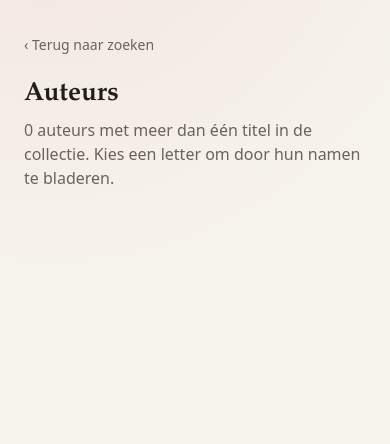
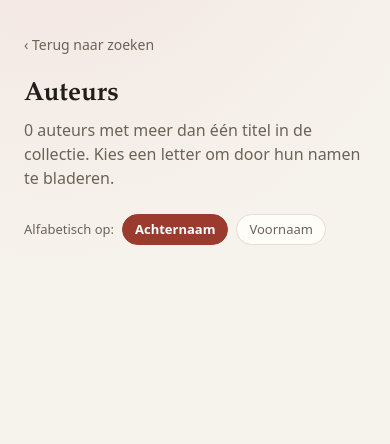
Before and after one commit to h11t-labs/online-bibliotheek-catalogus, a FastAPI app: page /authors in a window 390 px wide. Shown: the part 68-512 px from the top of the page. Run offline with FastAPI, Linux system fonts and the light colour scheme; data that the repository does not hold is empty; some libraries are stand-ins or nearby versions.

Commit message:
feat(web): let the author index alphabetise on first name too, and unbreak the header
Adding the Authors link pushed the nav to 446px, but the header reserved equal
side tracks of 334px for a centred search box — so the nav rendered 90px inside
the box. Centring a 480px box beside a 446px nav needs a ~1460px header, wider
than the content beneath it, so the side tracks now keep a min-content floor
(`1fr`, not `minmax(0,1fr)`) and the box gives way instead. That is what the old
sub-1240px media query already did; it just never applied above 1240px, which is
exactly where the collision showed. Measured at 1440px: 22px clear, box still
480px.

Both alphabetisations are defensible — hunting a known writer you look under the
surname, browsing you recognise the whole name — so the hub offers both instead
of picking for the reader. Surname stays the default and the only form in the
sitemap; ?sort=voornaam is a UI toggle that canonicalises back to the clean path
and is already robots-disallowed, so it adds no crawlable duplicate.

```diff
--- a/src/obc/web/app.py
+++ b/src/obc/web/app.py
@@ -365,13 +365,21 @@ _authors_cache: dict = {"key": None, "data": None}
 _OTHER_LETTER = "overig"  # names that don't start with a plain A-Z letter
 
 
-def _author_letter(name: str) -> str:
-    """Bucket an author under the first letter of their surname, or the catch-all."""
-    first = surname_key(name)[:1].upper()
+# Two ways to alphabetise a name index, both defensible: readers hunting a known
+# writer look under the surname, readers browsing recognise the whole name.
+BY_SURNAME, BY_FIRST = "achternaam", "voornaam"
+AUTHOR_SORTS = (BY_SURNAME, BY_FIRST)
+
+
+def _author_letter(name: str, by: str = BY_SURNAME) -> str:
+    """Bucket an author under a letter, or the catch-all."""
+    key = surname_key(name) if by == BY_SURNAME else slugify(name)
+    first = key[:1].upper()
     return first if "A" <= first <= "Z" else _OTHER_LETTER
 
 
-def _author_index(conn: sqlite3.Connection) -> dict[str, list[dict]]:
+def _author_index(conn: sqlite3.Connection,
+                  by: str = BY_SURNAME) -> dict[str, list[dict]]:
     """``{"A": [{name, titles}…], …, "overig": […]}`` — authors with their own page.
 
     Spelling variants are folded together first, because that is what the slug URL
@@ -383,8 +391,11 @@ def _author_index(conn: sqlite3.Connection) -> dict[str, list[dict]]:
         key = DB_PATH.stat().st_mtime_ns
     except OSError:
         key = None
-    if _authors_cache["key"] == key and _authors_cache["data"] is not None:
-        return _authors_cache["data"]
+    if _authors_cache["key"] != key or _authors_cache["data"] is None:
+        _authors_cache.update(key=key, data={})
+    cached = _authors_cache["data"]
+    if by in cached:
+        return cached[by]
     counts = queries.author_title_counts(conn)
     merged: dict[str, dict] = {}
     for row in queries.author_index(conn):
@@ -397,14 +408,15 @@ def _author_index(conn: sqlite3.Connection) -> dict[str, list[dict]]:
         # seen for a key is the one that carries the most titles
         merged.setdefault(row["fold"],
                           {"name": row["name"], "titles": counts.get(row["fold"], 0)})
+    sort_key = surname_key if by == BY_SURNAME else slugify
     buckets: dict[str, list[dict]] = {}
     for entry in merged.values():
         if entry["titles"] >= queries.MIN_INDEXABLE_TITLES:
-            buckets.setdefault(_author_letter(entry["name"]), []).append(entry)
-    # surname first, then the full name, so a letter page reads as a name index
+            buckets.setdefault(_author_letter(entry["name"], by), []).append(entry)
+    # the chosen key first, then the whole name, so a letter page reads as an index
     for rows in buckets.values():
-        rows.sort(key=lambda e: (surname_key(e["name"]), slugify(e["name"])))
-    _authors_cache.update(key=key, data=buckets)
+        rows.sort(key=lambda e: (sort_key(e["name"]), slugify(e["name"])))
+    cached[by] = buckets
     return buckets
 
 
@@ -726,18 +738,20 @@ def sitemap_books(request: Request, n: int, conn: sqlite3.Connection = Depends(g
 
 
 @app.get("/authors", response_class=HTMLResponse)
-def authors_index(request: Request, conn: sqlite3.Connection = Depends(get_conn)):
+def authors_index(request: Request, sort: str = BY_SURNAME,
+                  conn: sqlite3.Connection = Depends(get_conn)):
     """A-Z hub over the author pages.
 
     Author pages used to hang off individual book pages only, which left ~10k of
     the site's most search-worthy pages ("boeken van X") several clicks deep and
     out of every sitemap.
     """
-    index = _author_index(conn)
+    sort = sort if sort in AUTHOR_SORTS else BY_SURNAME
+    index = _author_index(conn, sort)
     letters = _letter_order(index)
     total = sum(len(rows) for rows in index.values())
     return _templates.TemplateResponse(request, "authors.html", {
-        "letters": letters, "letter": "", "authors": [], "total": total,
+        "letters": letters, "letter": "", "authors": [], "total": total, "sort": sort,
         "counts": {ltr: len(index[ltr]) for ltr in letters},
         "meta_description": f"Blader alfabetisch door {_nlnum(total)} auteurs met "
                             f"meerdere titels in de online Bibliotheek — e-books en "
@@ -745,9 +759,10 @@ def authors_index(request: Request, conn: sqlite3.Connection = Depends(get_conn)
 
 
 @app.get("/authors/{letter}", response_class=HTMLResponse)
-def authors_letter(request: Request, letter: str,
+def authors_letter(request: Request, letter: str, sort: str = BY_SURNAME,
                    conn: sqlite3.Connection = Depends(get_conn)):
-    index = _author_index(conn)
+    sort = sort if sort in AUTHOR_SORTS else BY_SURNAME
+    index = _author_index(conn, sort)
     key = letter.upper() if len(letter) == 1 else letter.lower()
     if key not in index:
         return HTMLResponse("<h1>Geen auteurs onder deze letter</h1>", status_code=404)
@@ -755,12 +770,14 @@ def authors_letter(request: Request, letter: str,
     # two URLs with the same content.
     canonical = key.lower()
     if letter != canonical:
-        return RedirectResponse(f"/authors/{canonical}", status_code=301)
+        return RedirectResponse(f"/authors/{canonical}" +
+                                (f"?sort={sort}" if sort != BY_SURNAME else ""),
+                                status_code=301)
     rows = index[key]
     label = key.upper() if key != _OTHER_LETTER else "Overig"
     return _templates.TemplateResponse(request, "authors.html", {
         "letters": _letter_order(index), "letter": key, "label": label,
-        "authors": rows, "total": len(rows),
+        "authors": rows, "total": len(rows), "sort": sort,
         "counts": {ltr: len(index[ltr]) for ltr in index},
         "meta_description": f"{_nlnum(len(rows))} auteurs waarvan de naam met {label} "
                             f"begint, met al hun e-books en luisterboeken in de online "
--- a/src/obc/web/templates/authors.html
+++ b/src/obc/web/templates/authors.html
@@ -4,6 +4,11 @@
   main{width:100%;max-width:1000px}
   .page-h{font-family:var(--serif);font-size:clamp(26px,4vw,40px);margin:8px 0 6px}
   .page-sub{color:var(--ink-soft);margin:0 0 24px}
+  .sortbar{display:flex;align-items:center;gap:8px;flex-wrap:wrap;margin:0 0 18px;font-size:13px}
+  .sortbar .lbl{color:var(--ink-soft)}
+  .sortbar a{padding:5px 12px;border-radius:999px;border:1px solid var(--line);
+    background:var(--card);color:var(--ink-soft);text-decoration:none}
+  .sortbar a.on{background:var(--accent);color:var(--accent-ink);border-color:var(--accent);font-weight:700}
   .alpha{display:flex;flex-wrap:wrap;gap:7px;margin:0 0 28px}
   .alpha a{min-width:38px;padding:7px 11px;text-align:center;border-radius:10px;
     border:1px solid var(--line);background:var(--card);color:var(--ink);
@@ -19,13 +24,14 @@
   .empty{color:var(--ink-soft);padding:40px 0}
 {% endblock %}
 {% block body %}
+{% set q = '?sort=voornaam' if sort == 'voornaam' else '' %}
 <main>
   <div class="pagehead">
-    <div class="crumb"><a href="/">‹ Terug naar zoeken</a>{% if letter %} · <a href="/authors">Alle auteurs</a>{% endif %}</div>
+    <div class="crumb"><a href="/">‹ Terug naar zoeken</a>{% if letter %} · <a href="/authors{{ q }}">Alle auteurs</a>{% endif %}</div>
     <h1 class="page-h">{% if letter %}Auteurs met {{ label }}{% else %}Auteurs{% endif %}</h1>
     <p class="page-sub">
       {%- if letter -%}
-        {{ total|nlnum }} auteurs waarvan de naam met {{ label }} begint. Elke naam opent al
+        {{ total|nlnum }} auteurs waarvan de {{ "voornaam" if sort == "voornaam" else "achternaam" }} met {{ label }} begint. Elke naam opent al
         hun e-books en luisterboeken in de collectie.
       {%- else -%}
         {{ total|nlnum }} auteurs met meer dan één titel in de collectie. Kies een letter om
@@ -34,9 +40,17 @@
     </p>
   </div>
 
+  <div class="sortbar">
+    <span class="lbl">Alfabetisch op:</span>
+    <a href="{{ ('/authors/' ~ letter|lower) if letter else '/authors' }}"
+       class="{{ 'on' if sort != 'voornaam' }}">Achternaam</a>
+    <a href="{{ ('/authors/' ~ letter|lower) if letter else '/authors' }}?sort=voornaam"
+       class="{{ 'on' if sort == 'voornaam' }}">Voornaam</a>
+  </div>
+
   <nav class="alpha" aria-label="Auteurs per letter">
     {% for l in letters %}
-    <a href="/authors/{{ l|lower }}" class="{{ 'on' if l == letter }}">
+    <a href="/authors/{{ l|lower }}{{ q }}" class="{{ 'on' if l == letter }}">
       {{ 'Overig' if l == 'overig' else l }}<span class="n">{{ counts[l] }}</span>
     </a>
     {% endfor %}
--- a/src/obc/web/templates/base.html
+++ b/src/obc/web/templates/base.html
@@ -77,12 +77,12 @@
        page — a plain 1fr/1fr splits leftover space equally but bases differ, so the
        wider nav would shove the box left of centre */
     .site-header .row{max-width:1240px;margin:0 auto;padding:14px 24px;display:grid;
-      grid-template-columns:minmax(0,1fr) minmax(0,480px) minmax(0,1fr);gap:22px;align-items:center}
-    /* below ~1240px a centred 480px box would collide with the wider nav, so fill the
-       middle column instead (box stays ≤480, brand/nav never overlap it) */
-    @media (min-width:721px) and (max-width:1239px){
-      .site-header .row{grid-template-columns:1fr minmax(0,480px) 1fr}
-    }
+      grid-template-columns:1fr minmax(0,480px) 1fr;gap:22px;align-items:center}
+    /* `1fr`, not `minmax(0,1fr)`: the side tracks keep a min-content floor, so the
+       brand and the nav can never be squeezed narrower than they render and the
+       search box gives way instead. Centring the box exactly would need both side
+       tracks as wide as the nav (446px since it gained Authors) — a ~1460px header,
+       wider than the content sitting under it. */
     .brand{justify-self:start;display:flex;align-items:center;gap:11px;font-family:var(--serif);
       font-weight:700;letter-spacing:.2px;white-space:nowrap}
     /* long site name reads as a compact two-line logo lockup beside the icon */
```
Also changed, not shown: tests/test_web.py (+19 -0 lines).
